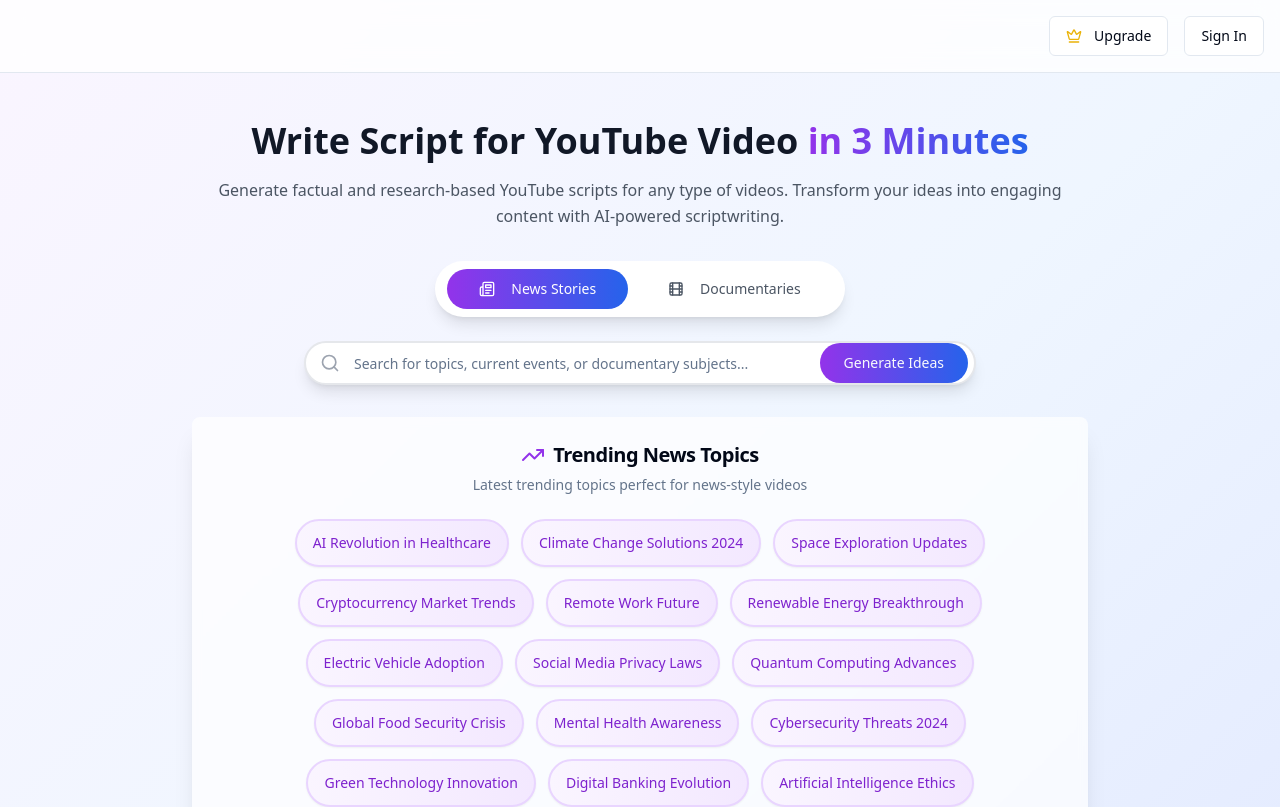
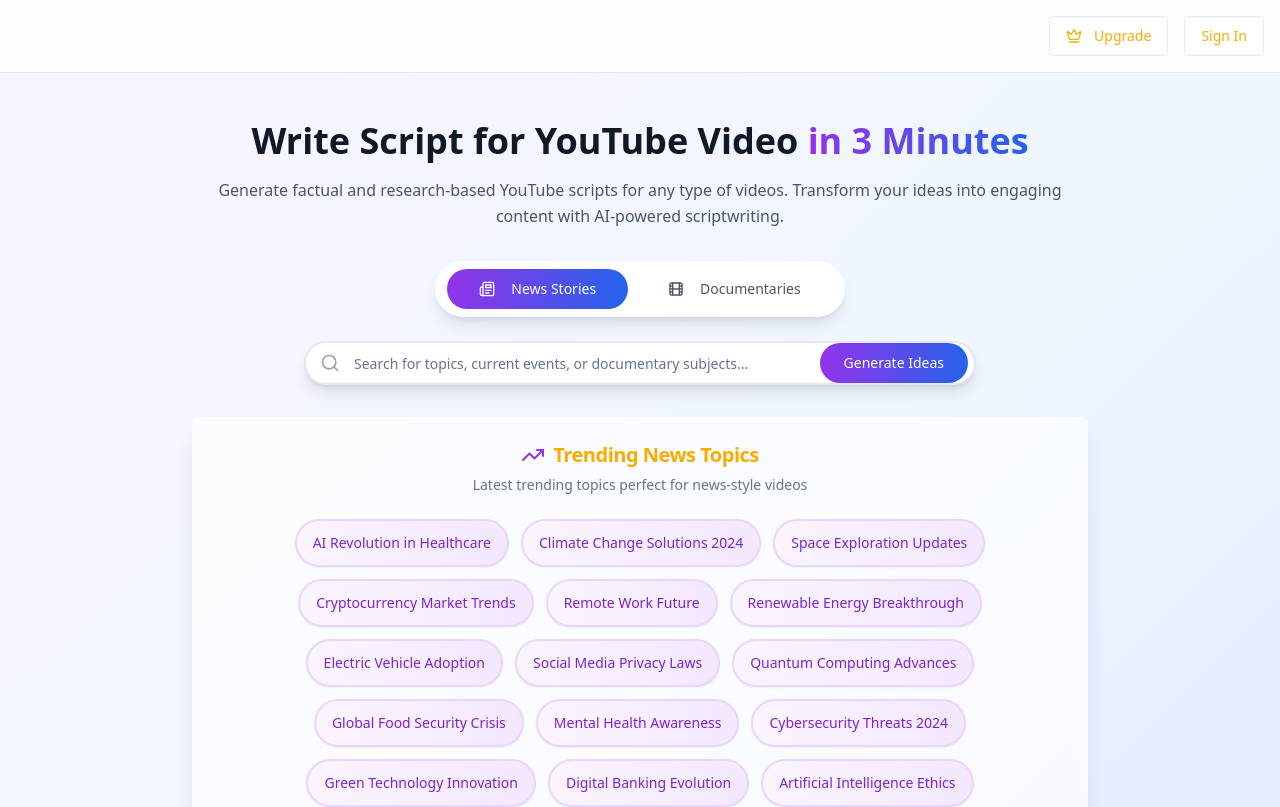
Before and after one commit to Prathap331/Story-Bit, a React (Vite) app: page / in a window 1280 px wide. Shown: the top 807 px of the page. Built offline with nearby package versions, Linux system fonts and the light colour scheme.

Commit message:
Change font color to #F8B500
Apply the specified font color to the application.

```diff
--- a/src/index.css
+++ b/src/index.css
@@ -1,3 +1,4 @@
+
 @tailwind base;
 @tailwind components;
 @tailwind utilities;
@@ -9,25 +10,25 @@ All colors MUST be HSL.
 @layer base {
   :root {
     --background: 0 0% 100%;
-    --foreground: 222.2 84% 4.9%;
+    --foreground: 41 100% 49%;
 
     --card: 0 0% 100%;
-    --card-foreground: 222.2 84% 4.9%;
+    --card-foreground: 41 100% 49%;
 
     --popover: 0 0% 100%;
-    --popover-foreground: 222.2 84% 4.9%;
+    --popover-foreground: 41 100% 49%;
 
     --primary: 222.2 47.4% 11.2%;
     --primary-foreground: 210 40% 98%;
 
     --secondary: 210 40% 96.1%;
-    --secondary-foreground: 222.2 47.4% 11.2%;
+    --secondary-foreground: 41 100% 49%;
 
     --muted: 210 40% 96.1%;
     --muted-foreground: 215.4 16.3% 46.9%;
 
     --accent: 210 40% 96.1%;
-    --accent-foreground: 222.2 47.4% 11.2%;
+    --accent-foreground: 41 100% 49%;
 
     --destructive: 0 84.2% 60.2%;
     --destructive-foreground: 210 40% 98%;
@@ -40,7 +41,7 @@ All colors MUST be HSL.
 
     --sidebar-background: 0 0% 98%;
 
-    --sidebar-foreground: 240 5.3% 26.1%;
+    --sidebar-foreground: 41 100% 49%;
 
     --sidebar-primary: 240 5.9% 10%;
 
@@ -48,7 +49,7 @@ All colors MUST be HSL.
 
     --sidebar-accent: 240 4.8% 95.9%;
 
-    --sidebar-accent-foreground: 240 5.9% 10%;
+    --sidebar-accent-foreground: 41 100% 49%;
 
     --sidebar-border: 220 13% 91%;
 
@@ -57,25 +58,25 @@ All colors MUST be HSL.
 
   .dark {
     --background: 222.2 84% 4.9%;
-    --foreground: 210 40% 98%;
+    --foreground: 41 100% 49%;
 
     --card: 222.2 84% 4.9%;
-    --card-foreground: 210 40% 98%;
+    --card-foreground: 41 100% 49%;
 
     --popover: 222.2 84% 4.9%;
-    --popover-foreground: 210 40% 98%;
+    --popover-foreground: 41 100% 49%;
 
     --primary: 210 40% 98%;
     --primary-foreground: 222.2 47.4% 11.2%;
 
     --secondary: 217.2 32.6% 17.5%;
-    --secondary-foreground: 210 40% 98%;
+    --secondary-foreground: 41 100% 49%;
 
     --muted: 217.2 32.6% 17.5%;
     --muted-foreground: 215 20.2% 65.1%;
 
     --accent: 217.2 32.6% 17.5%;
-    --accent-foreground: 210 40% 98%;
+    --accent-foreground: 41 100% 49%;
 
     --destructive: 0 62.8% 30.6%;
     --destructive-foreground: 210 40% 98%;
@@ -84,11 +85,11 @@ All colors MUST be HSL.
     --input: 217.2 32.6% 17.5%;
     --ring: 212.7 26.8% 83.9%;
     --sidebar-background: 240 5.9% 10%;
-    --sidebar-foreground: 240 4.8% 95.9%;
+    --sidebar-foreground: 41 100% 49%;
     --sidebar-primary: 224.3 76.3% 48%;
     --sidebar-primary-foreground: 0 0% 100%;
     --sidebar-accent: 240 3.7% 15.9%;
-    --sidebar-accent-foreground: 240 4.8% 95.9%;
+    --sidebar-accent-foreground: 41 100% 49%;
     --sidebar-border: 240 3.7% 15.9%;
     --sidebar-ring: 217.2 91.2% 59.8%;
   }
```
